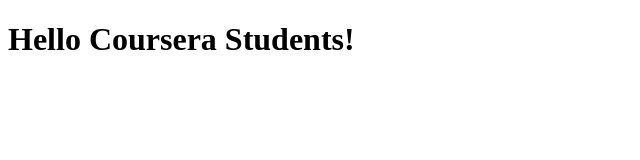
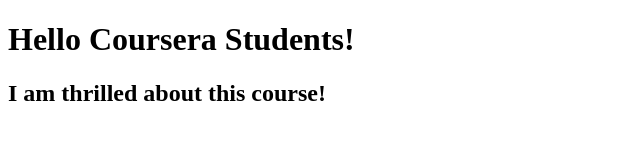
Before and after one commit to dob3rmn/coursera-AngularJS, a plain HTML site: page index.html in a window 1280 px wide. Shown: the whole page, without its empty margins (0-640 px from the left). Drawn offline with Linux system fonts and the light colour scheme.

Commit message:
New version of web file.

```diff
--- a/index.html
+++ b/index.html
@@ -6,5 +6,6 @@
   </head>
   <body>
     <h1>Hello Coursera Students!</h1>
+    <h2>I am thrilled about this course!</h2>
   </body>
 </html>
```
